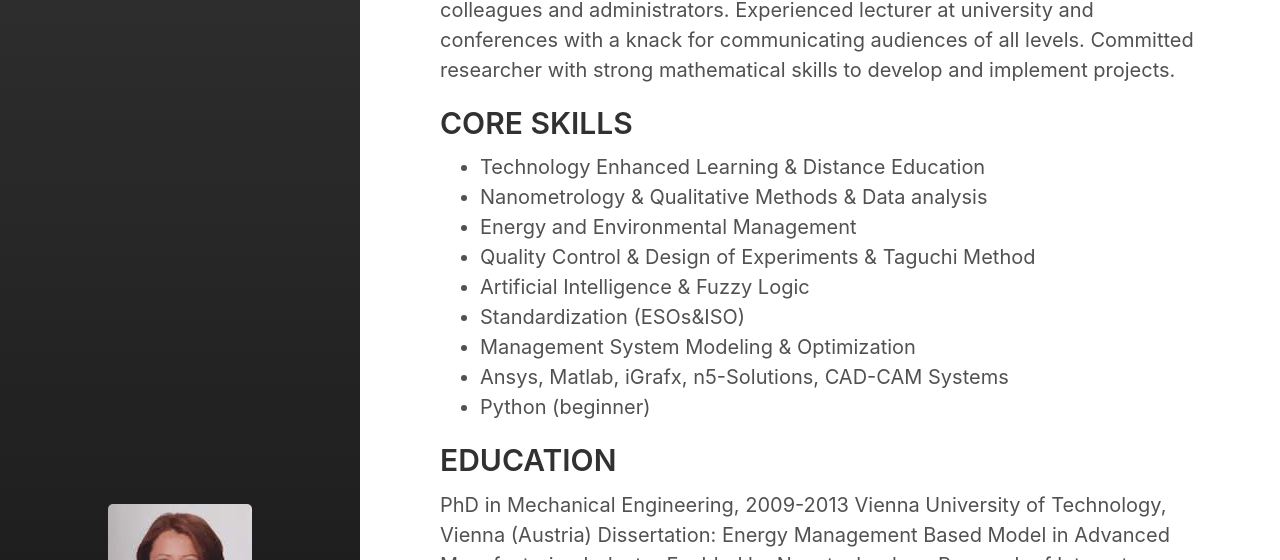
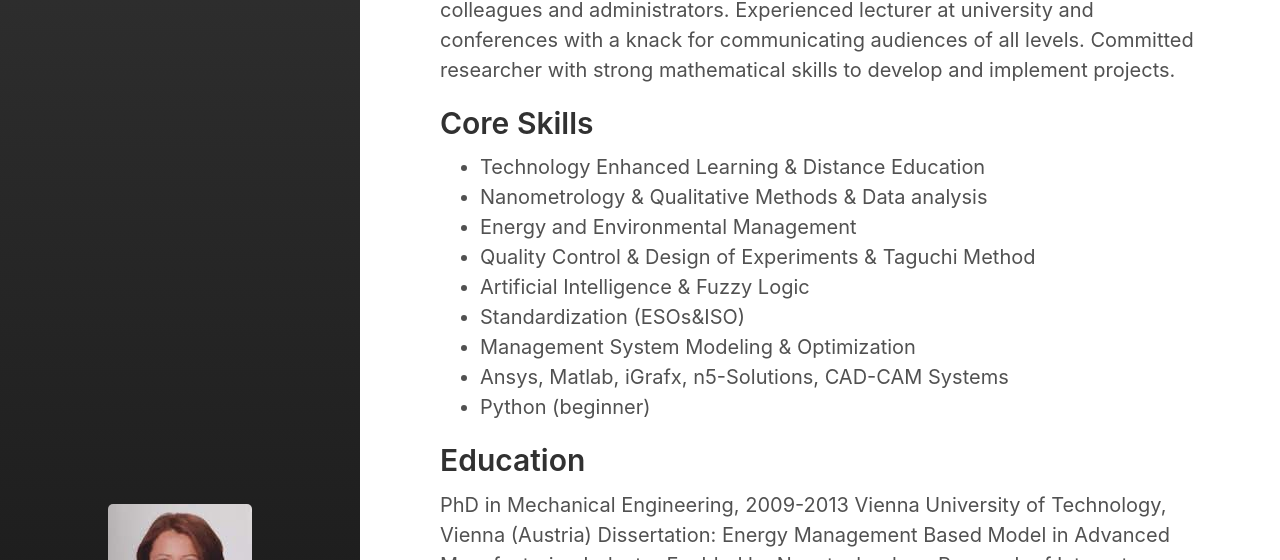
Before and after one commit to Budhaditya1/budhaditya1.github.io, a Jekyll site: the page built from index.html, in a window 1280 px wide. Shown: the part 183-743 px from the top of the page. Built offline with Jekyll 4.4.1, drawn with Linux system fonts in a browser that asks for light colours; the list of posts is cut into pages by our own code.

```diff
--- a/_layouts/index.html
+++ b/_layouts/index.html
@@ -7,7 +7,7 @@ layout: default
  <h2> Intro</h2>
  <p>Proven excellence in the development of strong rapport with students, colleagues and administrators. Experienced lecturer at university and conferences with a knack for communicating audiences of all levels. Committed researcher with strong mathematical skills to develop and implement projects.
  </p>
- <h2>CORE SKILLS</h2>
+ <h2>Core Skills</h2>
   <ul>
    <li> Technology Enhanced Learning & Distance Education</li>
 <li> Nanometrology & Qualitative Methods & Data analysis</li>
@@ -19,7 +19,7 @@ layout: default
 <li> Ansys, Matlab, iGrafx, n5-Solutions, CAD-CAM Systems</li>
 <li> Python (beginner)</li>
  </ul>
-  <h2>EDUCATION</h2>
+  <h2>Education</h2>
 PhD in Mechanical Engineering, 2009-2013
 Vienna University of Technology, Vienna (Austria)
 Dissertation: Energy Management Based Model in Advanced Manufacturing Industry Enabled by Nanotechnology
```
